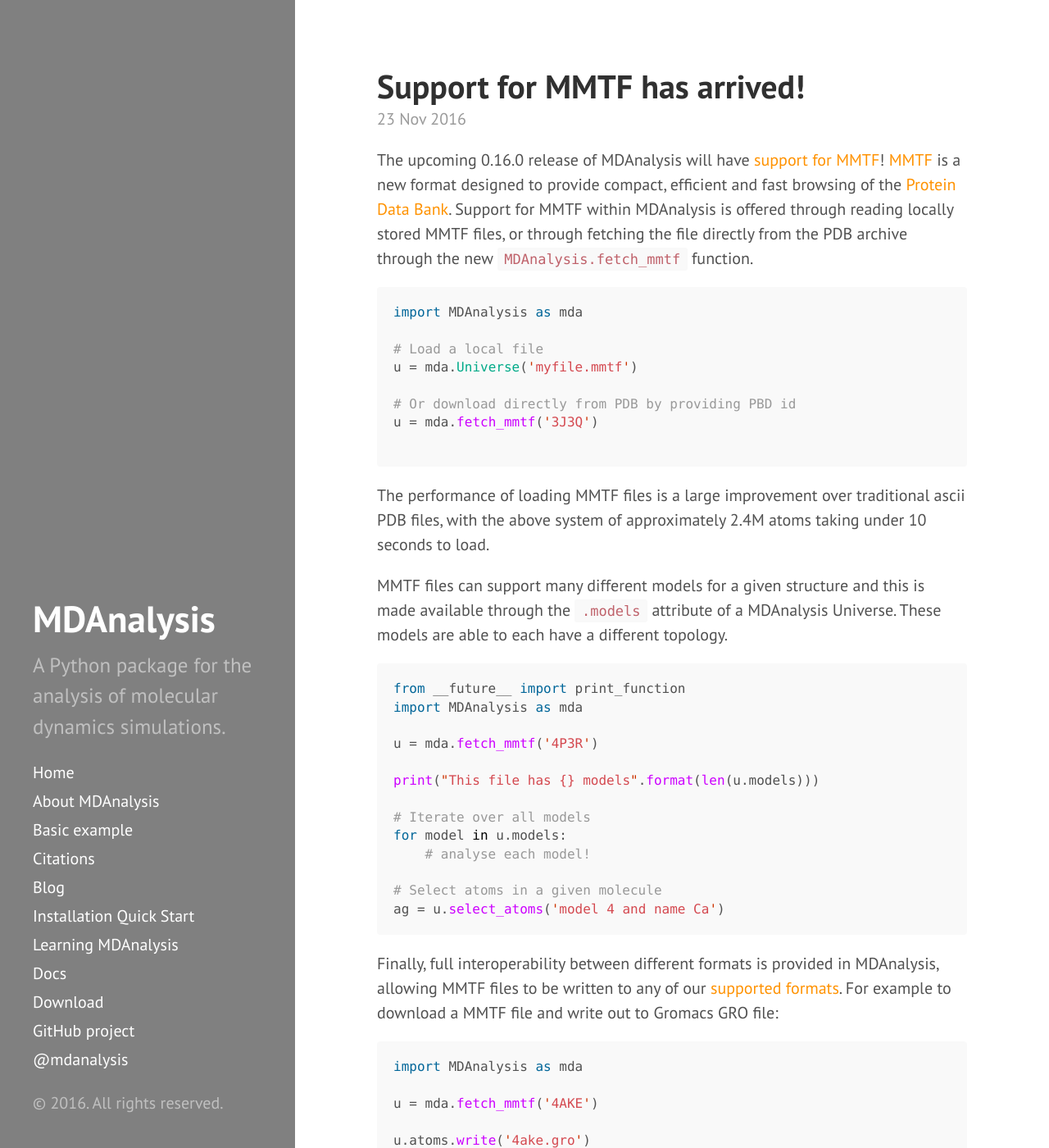
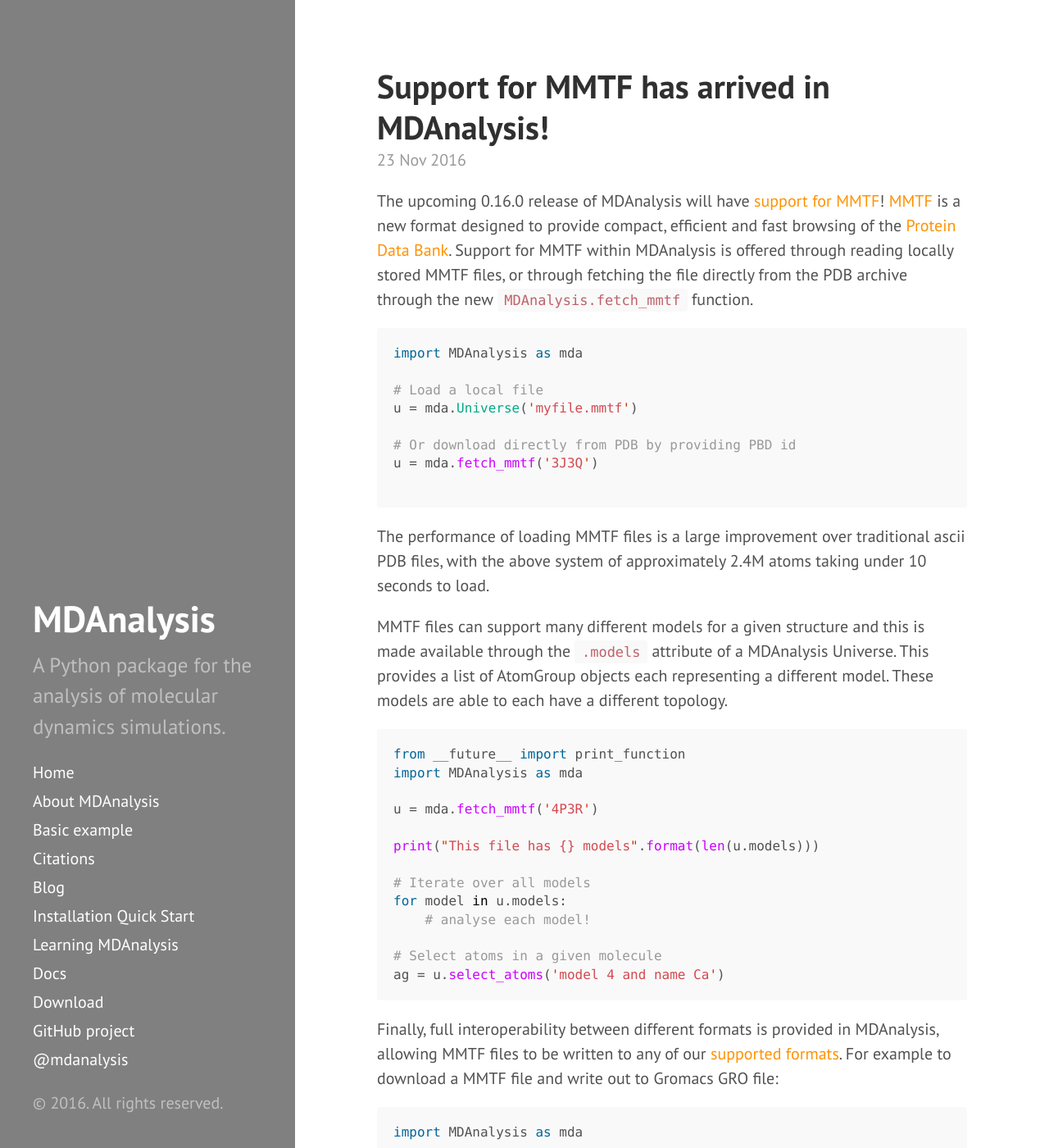
Before and after one commit to MDAnalysis/MDAnalysis.github.io, a Jekyll site: the page built from _posts/2016-11-23-Support-for-MMTF.md, in a window 1280 px wide and 1400 px high. Shown: the whole window at 82% size. Built offline with Jekyll 4.4.1, drawn with Linux system fonts in a browser that asks for light colours.

Commit message:
Update 2016-11-23-Support-for-MMTF.md

````diff
--- a/_posts/2016-11-23-Support-for-MMTF.md
+++ b/_posts/2016-11-23-Support-for-MMTF.md
@@ -1,6 +1,6 @@
 ---
 layout: post
-title: Support for MMTF has arrived!
+title: Support for MMTF has arrived in MDAnalysis!
 ---
 
 The upcoming 0.16.0 release of MDAnalysis will have
@@ -26,7 +26,8 @@ The performance of loading MMTF files is a large improvement over traditional as
 with the above system of approximately 2.4M atoms taking under 10 seconds to load.
 
 MMTF files can support many different models for a given structure and this is made available
-through the `.models` attribute of a MDAnalysis Universe. These models are able to each have a
+through the `.models` attribute of a MDAnalysis Universe.  This provides a list of AtomGroup
+objects each representing a different model.  These models are able to each have a
 different topology.
 
 ```python
````
